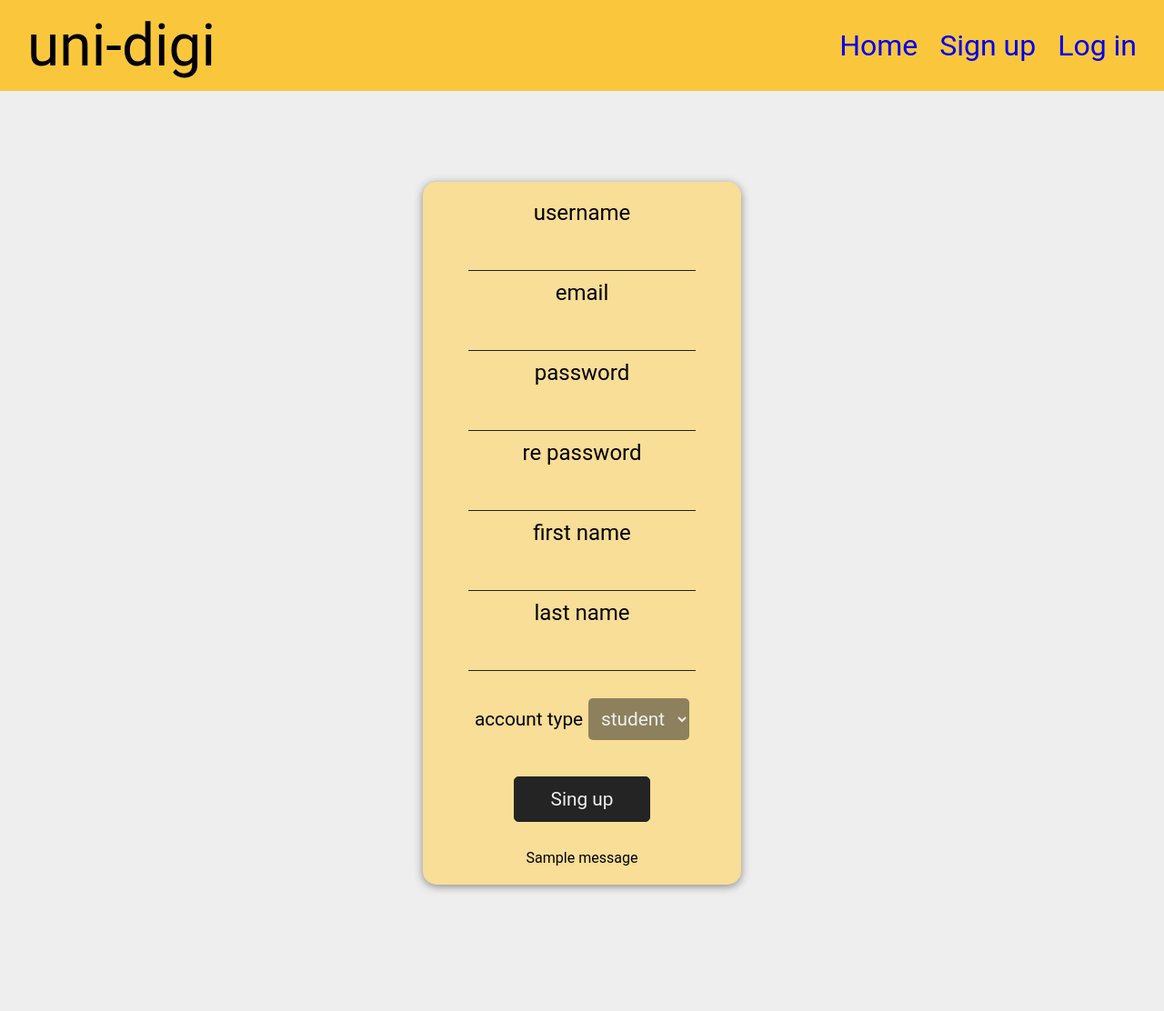
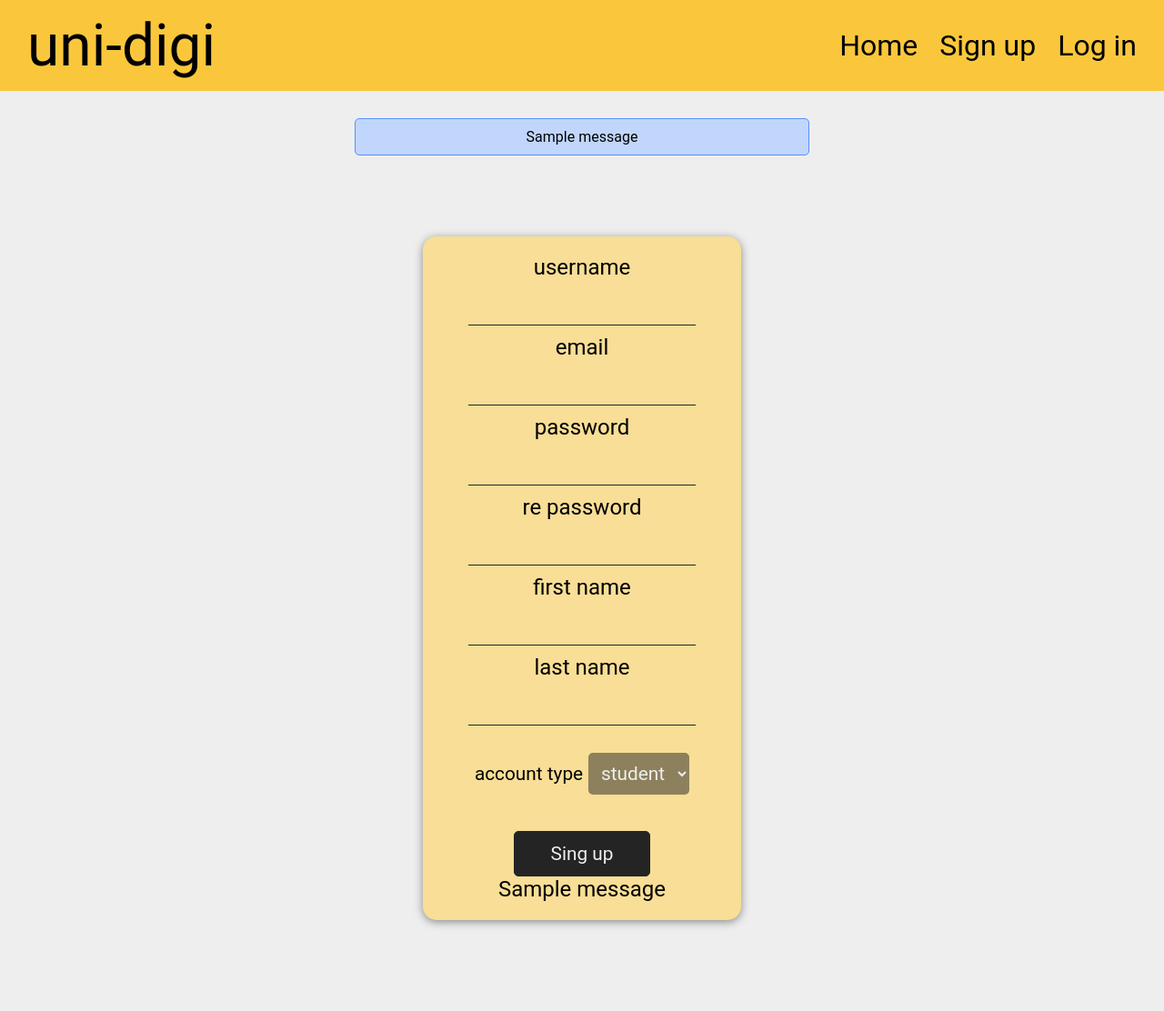
Before and after one commit to gonza56d/Unidigi, a Django app: page /users/signup/ in a window 1280 px wide. Shown: the whole page at 91% size. Before the commit the page ends 981 px from the top, so only its background shows below. Run offline with Django 3.2, Linux system fonts and the light colour scheme; tables that the repository leaves empty hold one stand-in row (values such as "Sample post"); one stand-in notice (Sample message) is shown; some web fonts are replaced.

Commit message:
alert design

```diff
--- a/unidigi/static/css/forms.css
+++ b/unidigi/static/css/forms.css
@@ -4,10 +4,10 @@
     --black: rgb(36, 36, 36);
     --white: rgb(238, 238, 238);
     --gray: rgb(90, 90, 90);
+    --blue: rgb(85, 144, 255);
+    --light-blue: rgb(193, 214, 252);
 }
-body {
-    background-color: var(--white);
-}
+
 .text-input {
     width: 250px;
     height: 40px;
@@ -45,11 +45,18 @@ body {
     background-color: var(--black);
     color: var(--white)
 }
-.messages {
-    margin-top: 30px;
-    width: 100%;
-    font-size: 1rem;
+.message {
+    position:absolute;
+    display: inline-block;
+    min-width: 500px;
     text-align: center;
+    top: 130px;
+    width: auto;
+    padding: 10px;
+    border: 1px solid var(--blue);
+    border-radius: 5px;
+    background: var(--light-blue);
+    margin-top: 0 auto;
 }
 .label_account-type {
     display: inline-block;
--- a/unidigi/static/css/index.css
+++ b/unidigi/static/css/index.css
@@ -17,13 +17,16 @@
 }
 body {
     background-color: var(--white);
+    display: flex;
+    flex-direction: column;
+    align-items: center;
 }
 header {
     display: flex;
     justify-content: space-between;
     align-items: center;
     padding: 0px 30px;
-    width: 100%;
+    width: 100vw;
     height: 100px;
     background-color: var(--yellow);
     margin-bottom: 60px;
@@ -41,4 +44,5 @@ header {
 }
 .navbar a {
     text-decoration: none;
+    color: black;
 }
--- a/unidigi/templates/users/signup.html
+++ b/unidigi/templates/users/signup.html
@@ -7,6 +7,14 @@
     {% if messages %}
 
     {% endif %}
+
+    <!--ALERTS-->
+    {% for message in messages %}
+        <div class="message" role="alert">
+            {{ message }}
+        </div>
+    {% endfor %}
+
     <form method="POST" enctype="application/x-www-form-urlencoded"
             id="form-login" action="{% url 'signup' %}" class="formulary">
             {% csrf_token %}
```
Also changed, not shown: unidigi/templates/users/login.html (+9 -6 lines), unidigi/templates/index.html (line endings or trailing spaces). Lines whose indentation alone changed are shown as unchanged.
